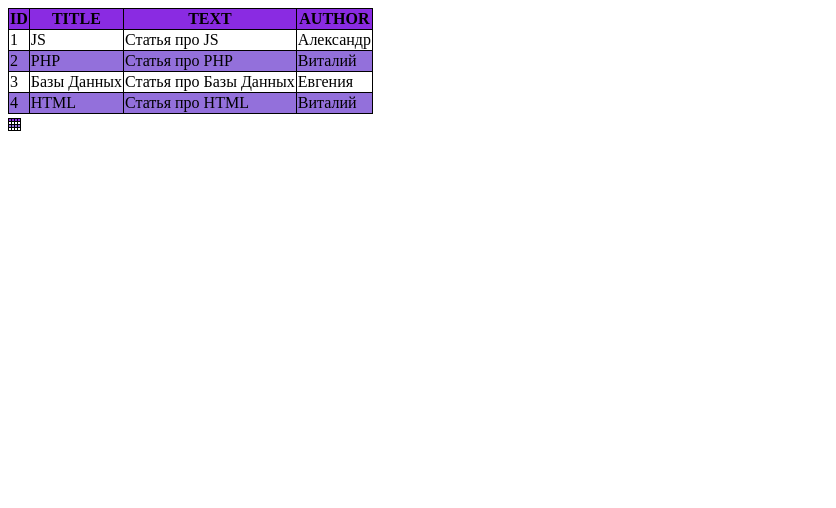
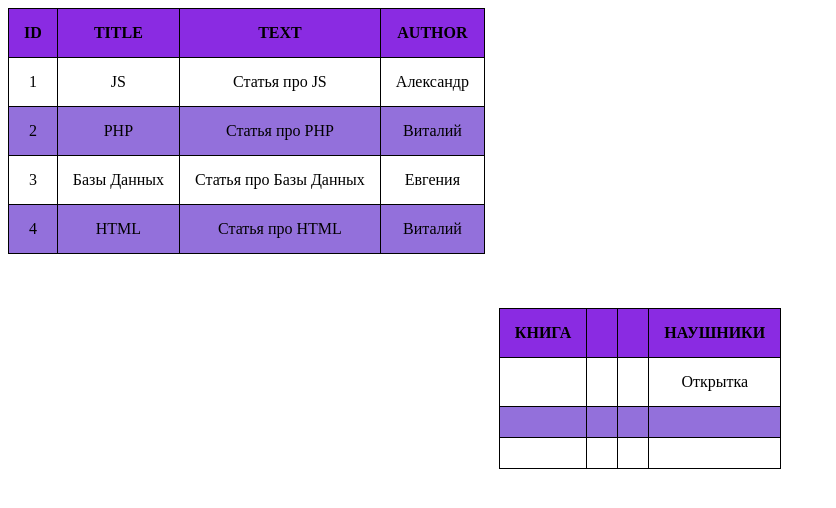
Before and after one commit to norugin/js-hometask, a plain HTML site: page Hometask9/page.html in a window 1280 px wide. Shown: the whole page, without its empty margins (0-836 px from the left). Drawn offline with Linux system fonts and the light colour scheme.

Commit message:
Добавлено 2 задание

```diff
--- a/Hometask9/css/style.css
+++ b/Hometask9/css/style.css
@@ -17,3 +17,15 @@ table tr:nth-child(1)>td{
 .table{
     display: inline-block;
 }
+td{
+    padding: 15px;
+    border: black solid;
+}
+table{
+    text-align: center;
+    border-spacing: 0;
+    border-collapse: collapse;
+    margin-left: auto;
+    margin-right: auto;
+    margin-bottom: 50px;
+}
--- a/Hometask9/js/script.js
+++ b/Hometask9/js/script.js
@@ -88,15 +88,29 @@ let fillTable=function(mass){
 fillTable(articles);
 tableArea.append(table);
 
-let priseTableArea=document.querySelector('.prisetable');
-let tablitsa=document.createElement('table');
-let createPiseTable=function(n){
-    for (let i=0;i<n;i++){
-        let row=tablitsa.insertRow(i);
-        for (let g=0;g<n;g++){
-            let cell=row.insertCell();
+let prises = {
+    headphones: "Наушники",
+    book: "Книга",
+    postcard: "Открытка"
+};
+
+function generateField (n){
+    let tablitsa = document.createElement("table");
+    tablitsa.classList.add("field");
+    if (n < 3) return;
+    for (let i = 0; i < n; i++){
+        let row = tablitsa.insertRow();
+        for (let j = 0; j < n; j++){
+            row.insertCell();
         }
     }
+    document.body.append(tablitsa);
+    let cells = document.querySelectorAll(".field td");
+    for (let i = 0; i < 3; i++){
+        let index = Math.floor(Math.random() * cells.length);
+        cells[index].innerText = Object.values(prises)[i];
+    }
+
 }
-createPiseTable(4);
-priseTableArea.append(tablitsa);
+
+generateField(4);
```
